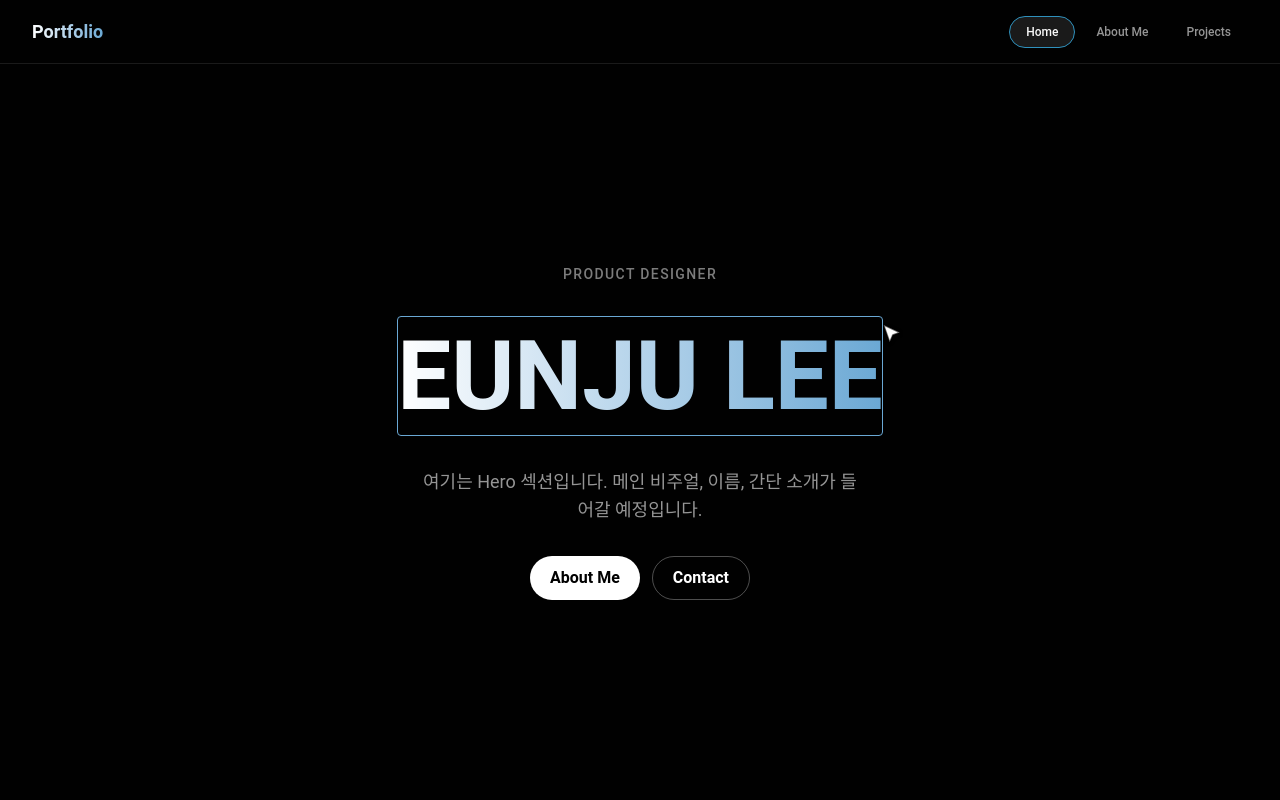
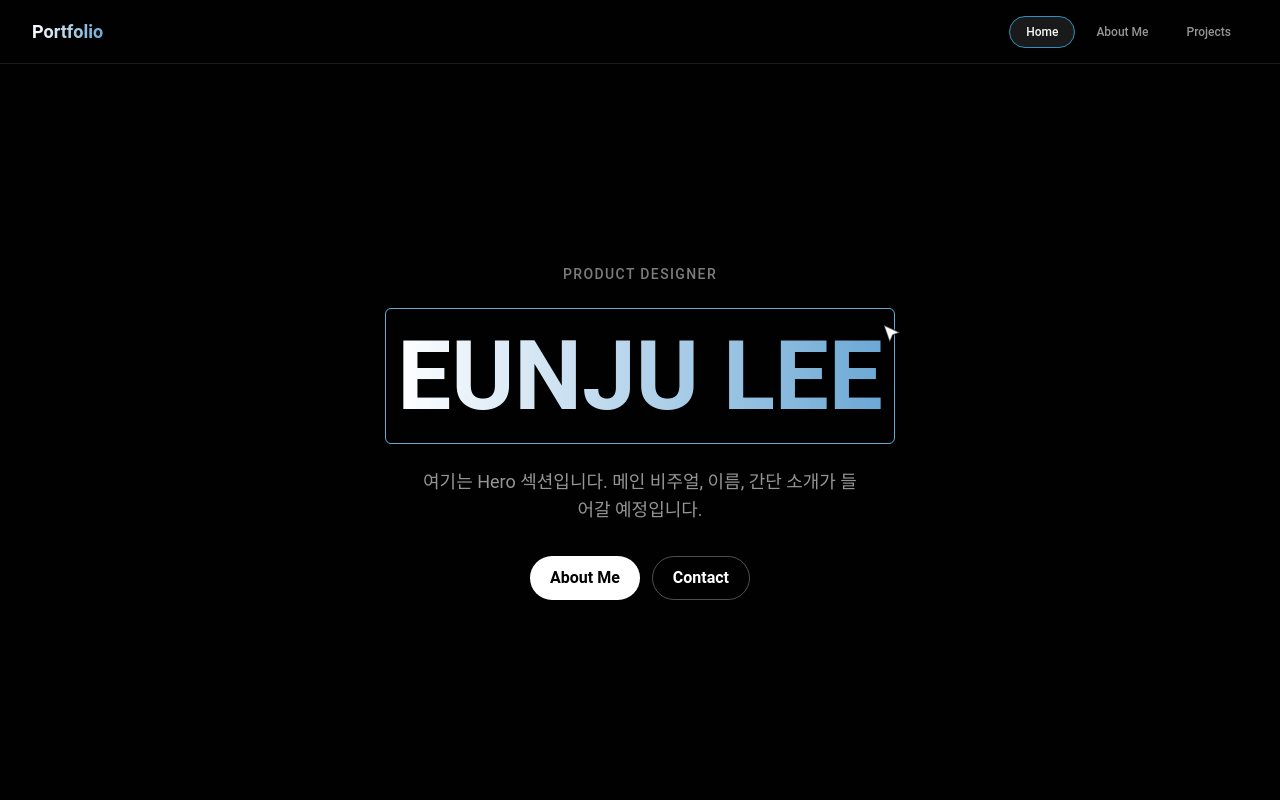
Before and after one commit to leeyj9908-star/my-portfolio, a React (Vite) app: page /#/ in a window 1280 px wide. Shown: the top 800 px of the page. Built offline with nearby package versions, Linux system fonts and the light colour scheme; no server answers; the database is empty.

Commit message:
feat: Hero 이름 하이라이트 박스 크기 확장

```diff
--- a/src/components/sections/HeroSection.jsx
+++ b/src/components/sections/HeroSection.jsx
@@ -113,7 +113,7 @@ function MouseSelectHighlight({ children }) {
       {/* 텍스트 셀렉션 테두리 박스 (왼→오 확장) */}
       <motion.span
         aria-hidden
-        className="absolute inset-y-0 left-0 right-0 rounded-sm border border-[#6AA8D4] pointer-events-none z-10"
+        className="absolute -inset-y-2 -left-3 -right-3 rounded-md border border-[#6AA8D4] pointer-events-none z-10"
         animate={selectCtrl}
         style={{ originX: 0 }}
       />
```
